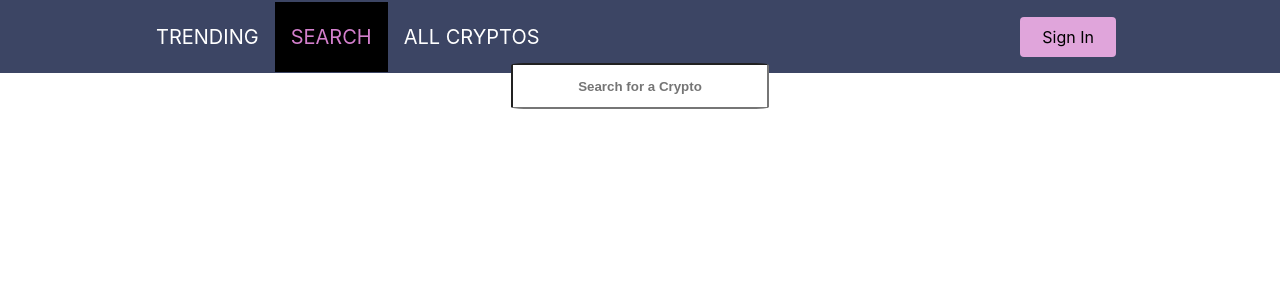
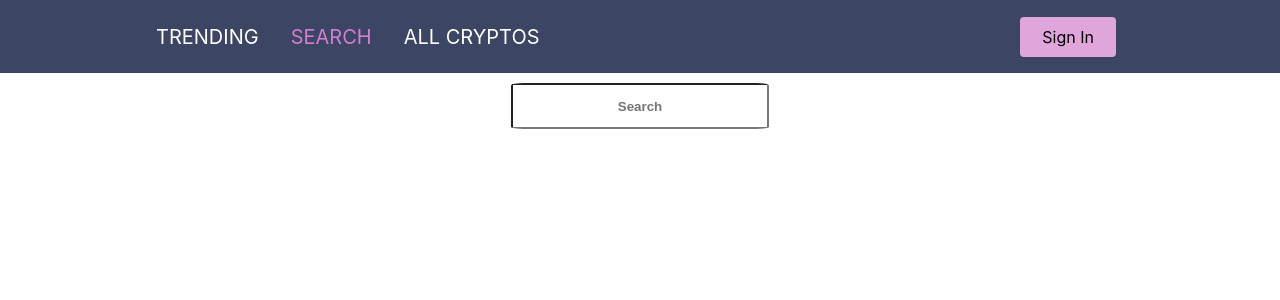
Before and after one commit to rajnidua/Cryptolist, a React (Create React App) app: page / in a window 1280 px wide. Shown: the top 300 px of the page. Built offline with nearby package versions, Linux system fonts and the light colour scheme; no server answers.

Commit message:
changed two tests according to the changed files and they passed

```diff
--- a/src/components/FilterCryptos/FilterCryptosBody.js
+++ b/src/components/FilterCryptos/FilterCryptosBody.js
@@ -4,6 +4,8 @@ import ShowList from "../SearchCrypto/ShowList";
 import Loader from "react-loader-spinner";
 import _ from "lodash";
 import "../../styles/filterCryptos.css";
+import { faAddressBook, faAngleRight } from "@fortawesome/free-solid-svg-icons";
+import { FontAwesomeIcon } from "@fortawesome/react-fontawesome";
 
 const FilterCryptosBody = (props) => {
   console.log("props from filter crypto body is ", props);
@@ -58,7 +60,7 @@ const FilterCryptosBody = (props) => {
           type="text"
           size="lg"
           data-testid="input-element"
-          placeholder="Search for a Crypto"
+          placeholder="Search"
           className="search-input"
         />
       </div>
--- a/src/components/Navbar/Navbar.js
+++ b/src/components/Navbar/Navbar.js
@@ -18,16 +18,10 @@ const Navbar = () => {
           {/* <NavLink to="/abc" activeStyle>
             Search Crypto
           </NavLink> */}
-          <NavLink to="/trendingCrypto" activeStyle>
-            TRENDING
-          </NavLink>
+          <NavLink to="/trendingCrypto">TRENDING</NavLink>
 
-          <NavLink to="/" activeStyle>
-            SEARCH
-          </NavLink>
-          <NavLink to="/allCryptos" activeStyle>
-            ALL CRYPTOS
-          </NavLink>
+          <NavLink to="/">SEARCH</NavLink>
+          <NavLink to="/allCryptos">ALL CRYPTOS</NavLink>
         </NavMenu>
         <NavBtn>
           <NavBtnLink to="/signin">Sign In</NavBtnLink>
--- a/src/components/Navbar/NavbarElements.js
+++ b/src/components/Navbar/NavbarElements.js
@@ -24,6 +24,7 @@ export const NavLink = styled(Link)`
   cursor: pointer;
   &.active {
     color: #d37fcc;
+    background-color: #3c4564;
   }
 `;
 
--- a/src/styles/filterCryptos.css
+++ b/src/styles/filterCryptos.css
@@ -8,7 +8,7 @@
   flex-direction: row;
   justify-content: center;
   align-items: flex-start;
-  margin-top: -10px;
+  margin-top: 10px;
   width: 100vw;
 }
 
```
Also changed, not shown: 2 other files (tests, documents, lock files or other folders).
